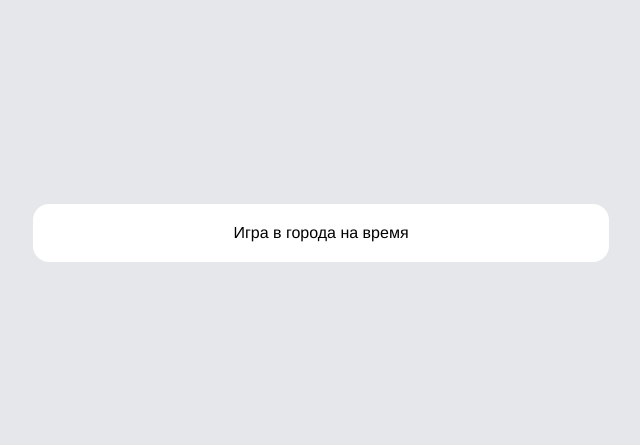
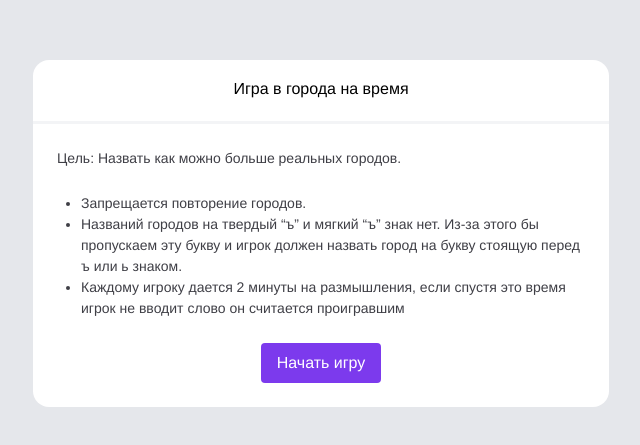
Before and after one commit to igorski4/chaek-test, a React (Vite) app: page / in a window 1280 px wide. Shown: the part 167-612 px from the top of the page, without its empty margins (319-959 px from the left). Built offline with nearby package versions, Linux system fonts and the light colour scheme.

Commit message:
feat: main text, header divider

```diff
--- a/src/components/MainPage.tsx
+++ b/src/components/MainPage.tsx
@@ -4,6 +4,24 @@ const MainPage = () => {
   return (
     <div className="w-full">
       <Header title="Игра в города на время" />
+      <div className="p-6 flex flex-col gap-y-6">
+        <p className="text-sm leading-normal text-zinc-700">Цель: Назвать как можно больше реальных городов.</p>
+        <div>
+          <ul className="text-sm leading-normal text-zinc-700 list-disc ps-[24px]">
+            <li>Запрещается повторение городов.</li>
+            <li>
+              Названий городов на твердый “ъ” и мягкий “ъ” знак нет. Из-за этого бы пропускаем эту букву и игрок должен
+              назвать город на букву стоящую перед ъ или ь знаком.
+            </li>
+            <li>
+              Каждому игроку дается 2 минуты на размышления, если спустя это время игрок не вводит слово он считается
+              проигравшим
+            </li>
+          </ul>
+        </div>
+
+        <button className="bg-violet-600 rounded px-4 py-2 w-fit text-white mx-auto">Начать игру</button>
+      </div>
     </div>
   );
 };
--- a/src/layout/Header.tsx
+++ b/src/layout/Header.tsx
@@ -9,8 +9,11 @@ type HeaderProps = {
 
 const Header: FC<HeaderProps> = ({ title, timer = false }) => {
   return (
-    <div className={clsx("px-4 py-[17px] flex", timer ? "justify-between" : "justify-center")}>
-      <Title>{title}</Title>
+    <div>
+      <div className={clsx("px-4 py-[17px] flex", timer ? "justify-between" : "justify-center")}>
+        <Title>{title}</Title>
+      </div>
+      <div className="mt-[3px] h-[3px] bg-gray-100"></div>
     </div>
   );
 };
--- a/src/layout/Layout.tsx
+++ b/src/layout/Layout.tsx
@@ -5,7 +5,7 @@ type LayoutProps = {
 };
 
 const Layout: FC<LayoutProps> = ({ children }) => {
-  return <div className="h-screen bg-gray-200 flex justify-center items-center">{children}</div>;
+  return <div className="h-screen bg-gray-200 flex justify-center items-center px-4">{children}</div>;
 };
 
 export default Layout;
```
